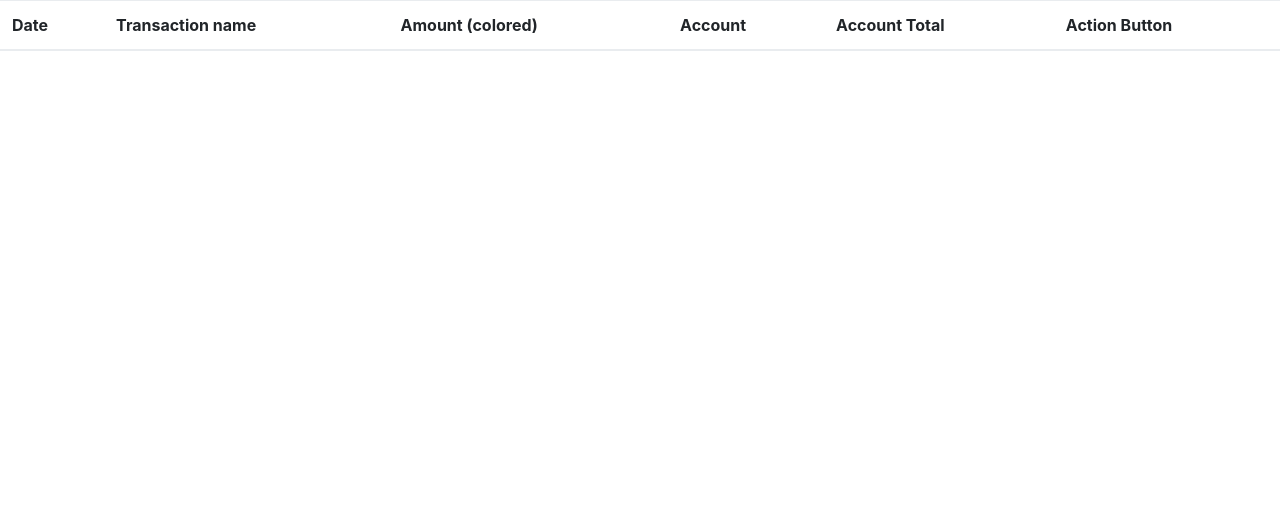
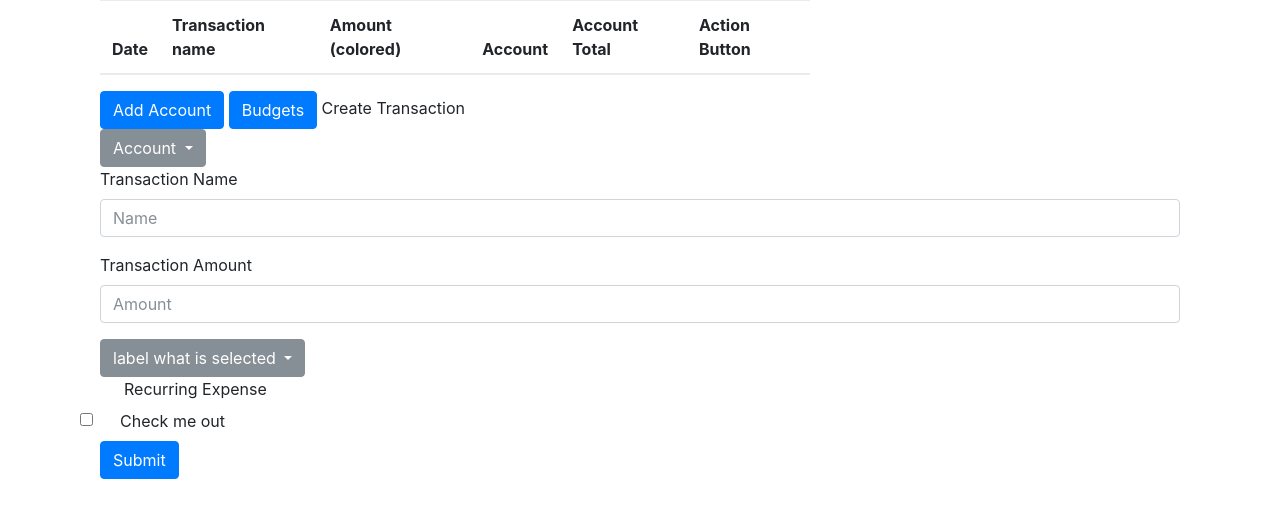
Before and after one commit to jonesc11/HebeJebe-Finance, a website: page web-end/pages/index.html in a window 1280 px wide. Drawn offline with Linux system fonts and the light colour scheme; no server answers.

Commit message:
Added form for adding expenses, incomes, and budgets

```diff
--- a/web-end/pages/index.html
+++ b/web-end/pages/index.html
@@ -18,7 +18,8 @@
     <title>HebeJebe Finance</title>
   </head>
   <body ng-app="MyApp">
-  <div ng-controller="PostsCtrl">
+  <div class="container">
+	<div class="col-8" ng-controller="PostsCtrl">
 		<table class="table">
   		<thead>
     			<tr>
@@ -41,5 +42,52 @@
     			</tr>
   		</tbody>
 		</table>
+	</div>
+	<div class="col">
+		<button type="button" class="btn btn-primary">Add Account</button>
+		<button type="button" class="btn btn-primary">Budgets</button>
+		<label> Create Transaction </label>
+		<form>
+  			<div class="form-group">
+				<div class="dropdown">
+  				<button class="btn btn-secondary dropdown-toggle" type="button" id="dropdownMenuButton" data-toggle="dropdown" aria-haspopup="true" aria-expanded="false">
+    					Account
+  				</button>
+  				<div class="dropdown-menu" aria-labelledby="dropdownMenuButton">
+    					<a class="dropdown-item" href="#">Account1</a>
+    					<a class="dropdown-item" href="#">Account2</a>
+
+  				</div>
+			</div>
+  			<div class="form-group">
+    				<label for="transactionName">Transaction Name</label>
+    				<input type="text" class="form-control" id="name1" aria-describedby="transactionName" placeholder="Name">
+  			</div>
+  			<div class="form-group">
+				<label for="exampleInputEmail1">Transaction Amount</label>
+    				<input type="text" class="form-control" id="name1" aria-describedby="transactionAmount" placeholder="Amount">
+  			</div>
+			<div class="form-group">
+				<div class="dropdown">
+  				<button class="btn btn-secondary dropdown-toggle" type="button" id="dropdownMenuButton" data-toggle="dropdown" aria-haspopup="true" aria-expanded="false">
+    					label what is selected
+  				</button>
+  				<div class="dropdown-menu" aria-labelledby="dropdownMenuButton">
+    					<a class="dropdown-item" href="#">Expense</a>
+    					<a class="dropdown-item" href="#">Income</a>
+  				</div>
+			 </div>
+			 <div class="custom-control custom-checkbox">
+  				<input type="checkbox" class="custom-control-input" id="customCheck1">
+  				<label class="custom-control-label" for="customCheck1">Recurring Expense</label>
+			</div>
+
+  			 <div class="form-check">
+    <input type="checkbox" class="form-check-input" id="exampleCheck1">
+    <label class="form-check-label" for="exampleCheck1">Check me out</label>
+  </div>
+  <button type="submit" class="btn btn-primary">Submit</button>
+</form>
+
   </body>
 </html>
```
Lines whose indentation alone changed are shown as unchanged.
